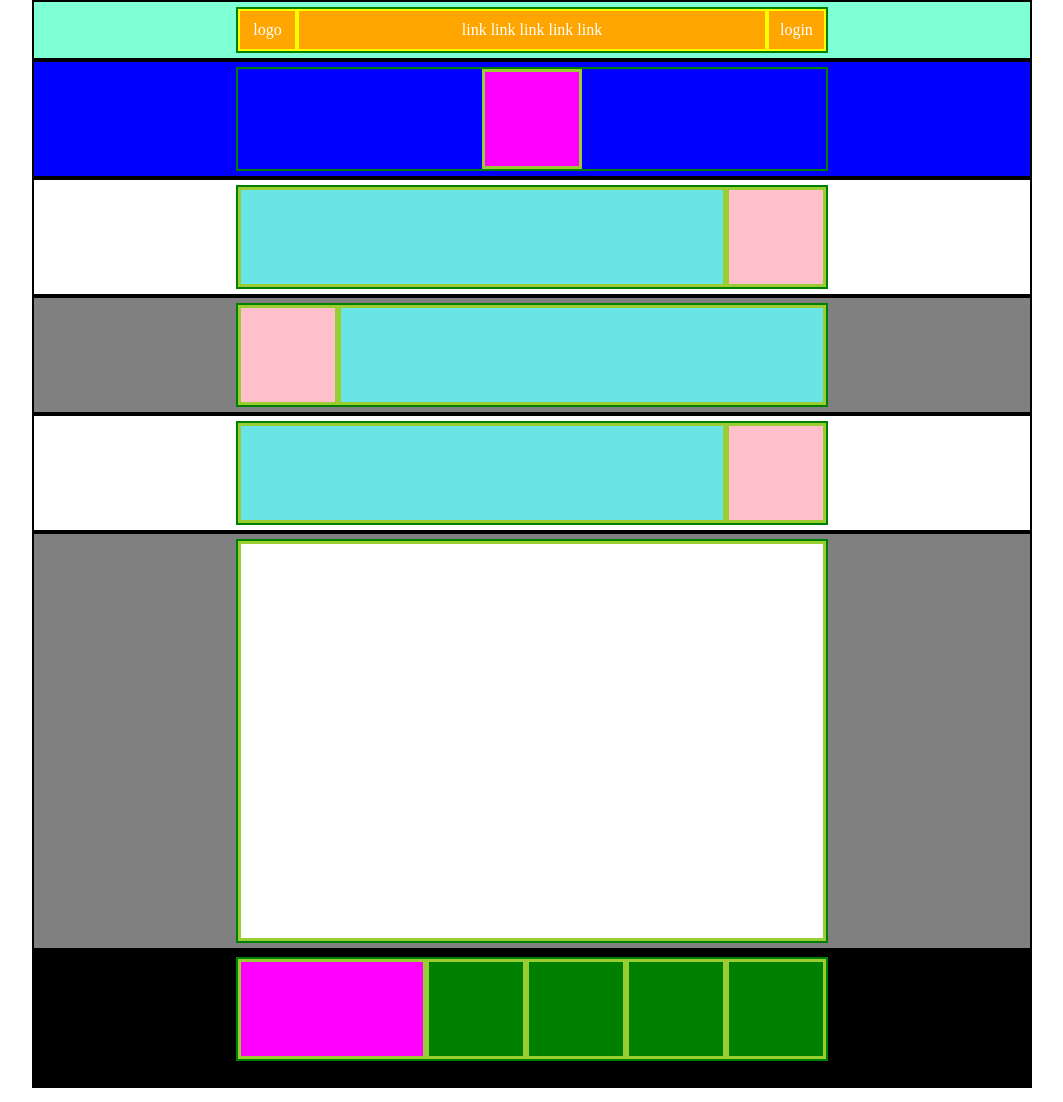
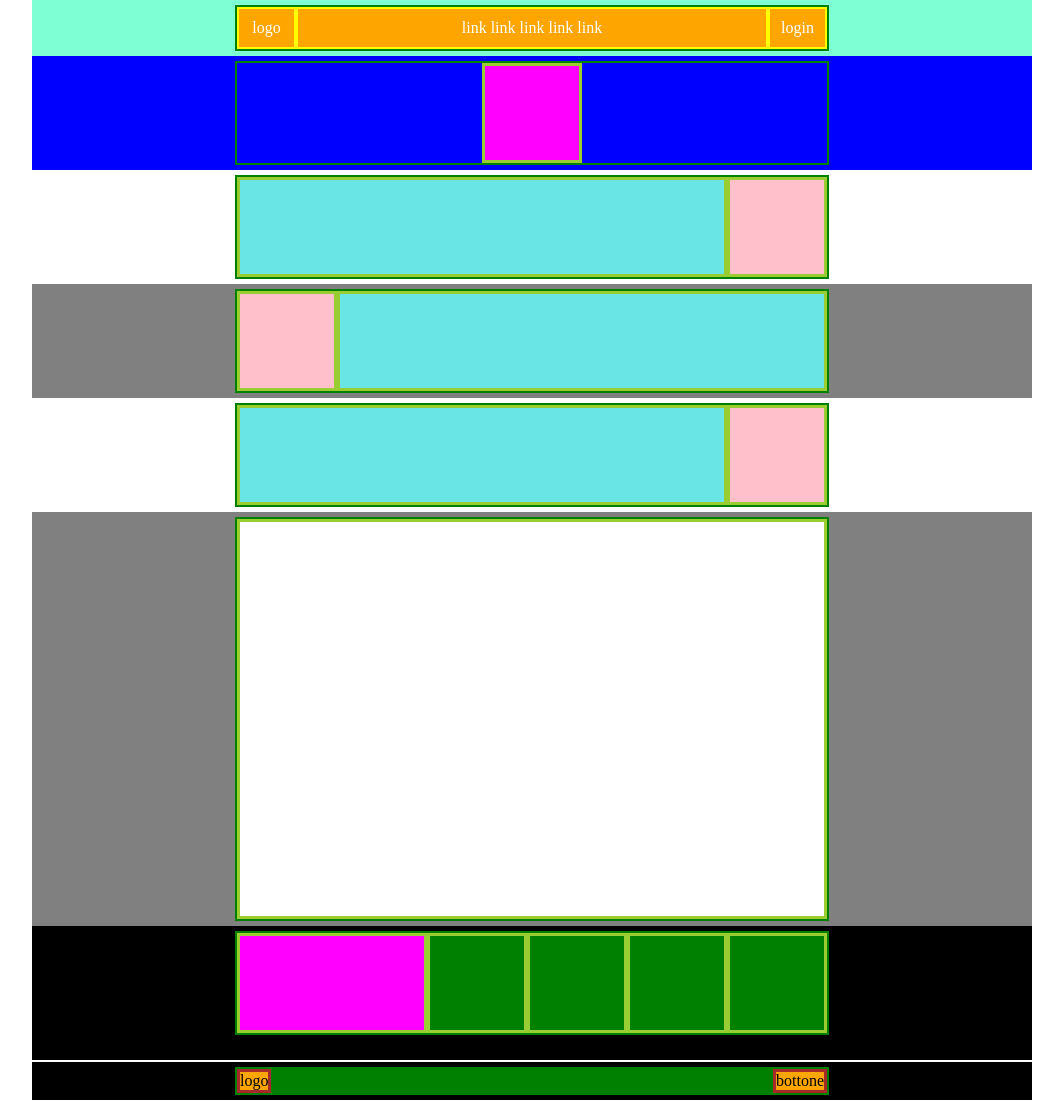
Before and after one commit to Carmine-Doronzo/htmlcss-struttura-discord, a plain HTML site: page index.html in a window 1280 px wide. Shown: the whole page, without its empty margins (108-1171 px from the left). Drawn offline with Linux system fonts and the light colour scheme.

Commit message:
ADD bord selector at css and complete footer

```diff
--- a/css/style.css
+++ b/css/style.css
@@ -17,6 +17,10 @@
     width: 60%;
     justify-content: center;
 
+}
+
+.just{
+    justify-content: space-between;
 }
 
 .col{
@@ -44,6 +48,11 @@
     width: 100px;
 }
 
+.column-foot{
+    min-width: 5px;
+}
+
+
 .height{
     height: 400px;
     width: 400px;
@@ -53,15 +62,21 @@
     margin-bottom: 20px;
 }
 
+.bord{
+    border-top: 2px  solid white;
+    border-bottom: 2px  solid white;
+}
+
+
 
 
 
 /*debug*/
 .debug .container{
-    border: 2px solid black;
     padding: 5px;
     margin: auto;
 }
+
 
 .debug .row{
 
@@ -78,6 +93,11 @@
 
 .debug .column-main{
     border: 3px solid yellowgreen;
+
+}
+
+.debug .column-foot{
+    border: 3px solid brown;
 
 }
 
--- a/index.html
+++ b/index.html
@@ -90,6 +90,8 @@
 
         </section>
         <!--sezione 6-->
+        <section>
+
             <div class="container bg-black">
                 <div class="row marg">
                     <div class="column-main bg-magenta grow"></div>
@@ -101,14 +103,23 @@
                 </div>
             </div>
 
-
-
-
+        </section>
 
     </main>
 
     <!--footer contenente il piè di pagina-->
     <footer>
+
+        <section>
+
+            <div class="container bg-black bord">
+                <div class="row bg-green just ">
+                    <div class="column-foot bg-orange">logo</div>
+                    <div class="column-foot bg-orange">bottone</div>
+                </div>
+            </div>
+
+        </section>
 
     </footer>
 
```
Lines whose indentation alone changed are shown as unchanged.
